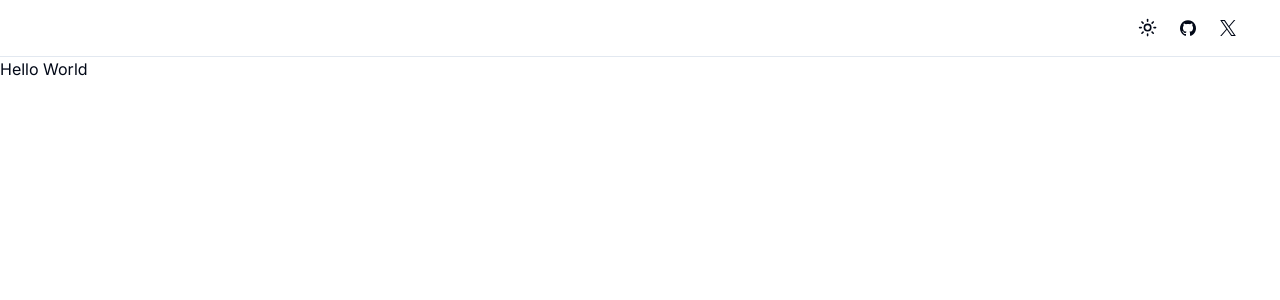
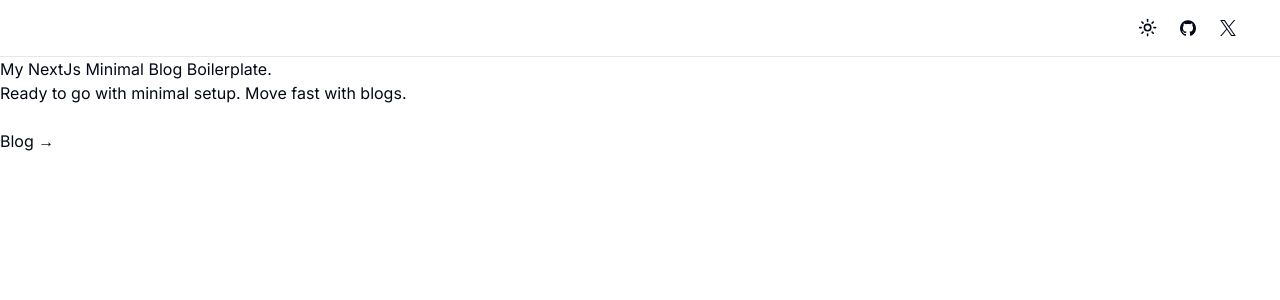
Before and after one commit to Swastikyadav/BlogFast, a Next.js app: page / in a window 1280 px wide. Shown: the top 300 px of the page. Built offline with nearby package versions, Linux system fonts and the light colour scheme.

Commit message:
add blog page link on home page

```diff
--- a/app/page.js
+++ b/app/page.js
@@ -1,3 +1,12 @@
+import Link from "next/link";
+
 export default function Home() {
-  return <section>Hello World</section>;
+  return (
+    <>
+      <section>My NextJs Minimal Blog Boilerplate.</section>
+      <p>Ready to go with minimal setup. Move fast with blogs.</p>
+      <br />
+      <Link href="/blog">Blog &rarr;</Link>
+    </>
+  );
 }
```
